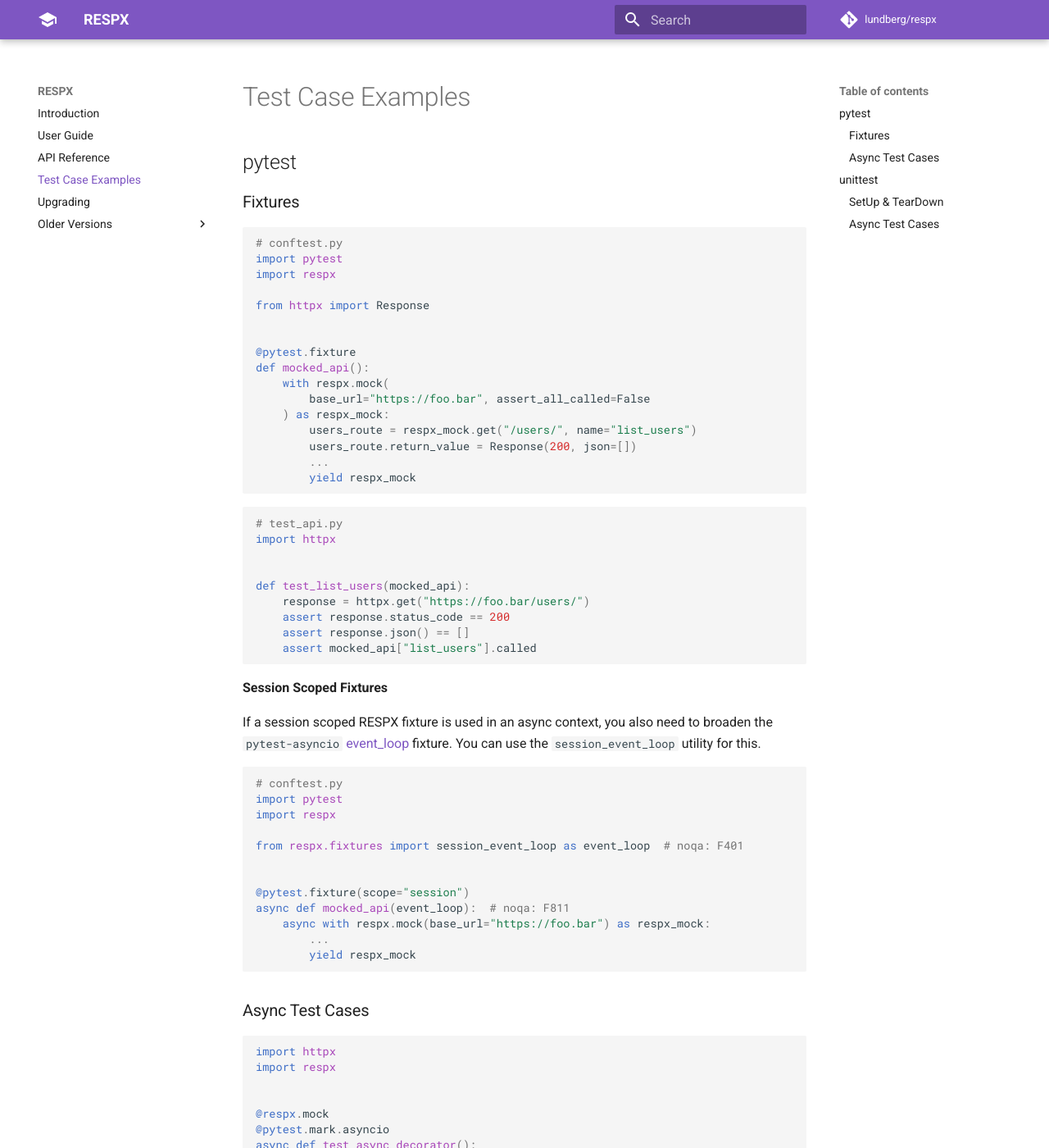
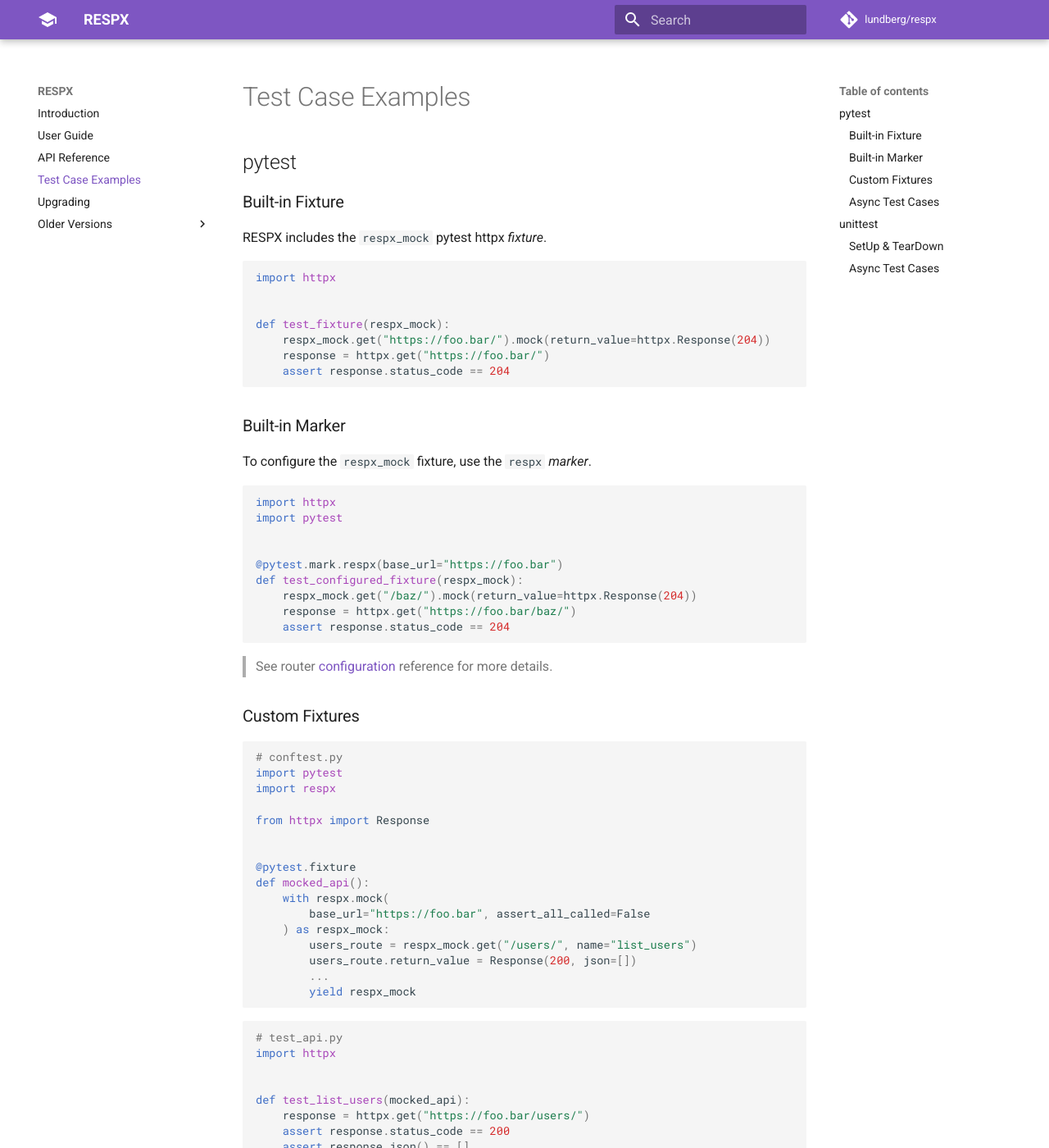
Before and after one commit to lundberg/respx, an MkDocs documentation site: the page built from docs/examples.md, in a window 1280 px wide and 1400 px high. Shown: the whole window at 82% size. Built offline with MkDocs 1.6.1 and Material for MkDocs 9.7.7, drawn with Linux system fonts in a browser that asks for light colours; comment, search, counter and statistics services are not loaded.

Commit message:
Document the pytest plugin

````diff
--- a/docs/examples.md
+++ b/docs/examples.md
@@ -2,7 +2,40 @@
 
 ## pytest
 
-### Fixtures
+### Built-in Fixture
+
+RESPX includes the `respx_mock` pytest httpx *fixture*.
+
+``` python
+import httpx
+
+
+def test_fixture(respx_mock):
+    respx_mock.get("https://foo.bar/").mock(return_value=httpx.Response(204))
+    response = httpx.get("https://foo.bar/")
+    assert response.status_code == 204
+```
+
+### Built-in Marker
+
+To configure the `respx_mock` fixture, use the `respx` *marker*.
+
+``` python
+import httpx
+import pytest
+
+
+@pytest.mark.respx(base_url="https://foo.bar")
+def test_configured_fixture(respx_mock):
+    respx_mock.get("/baz/").mock(return_value=httpx.Response(204))
+    response = httpx.get("https://foo.bar/baz/")
+    assert response.status_code == 204
+```
+
+> See router [configuration](api.md#configuration) reference for more details.
+
+
+### Custom Fixtures
 ``` python
 # conftest.py
 import pytest
````
Also changed, not shown: docs/api.md (+3 -0 lines), docs/index.md (+22 -2 lines).
